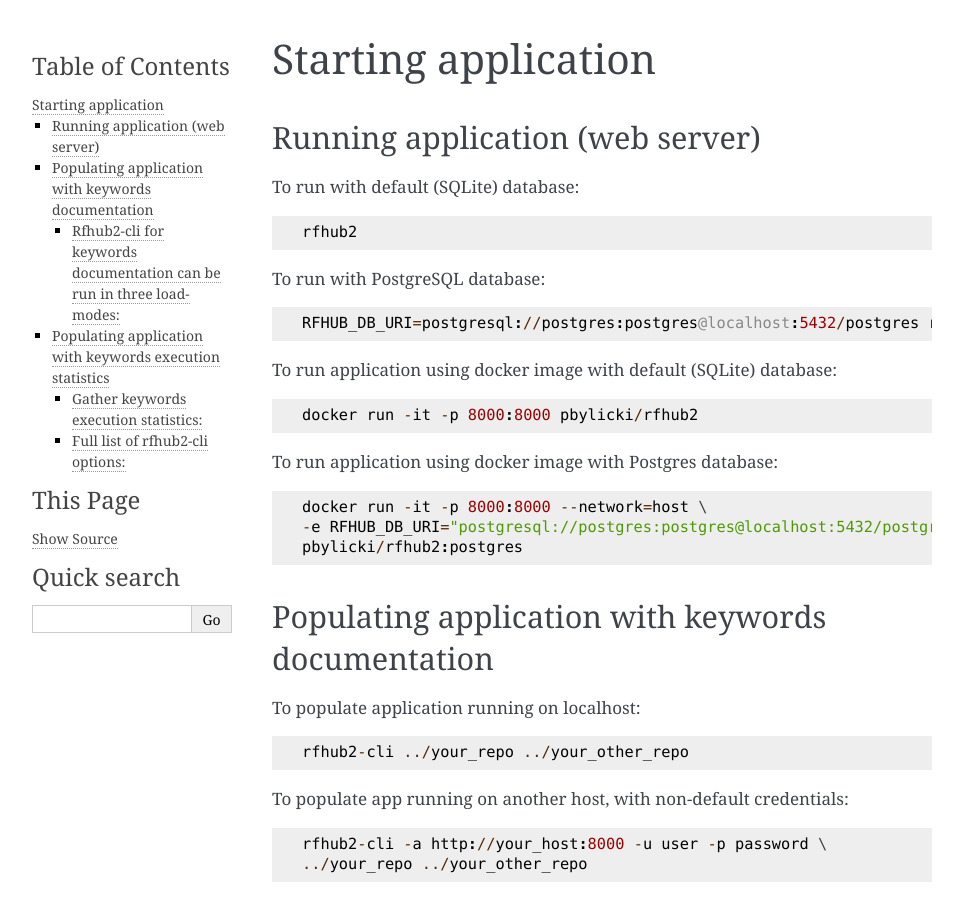
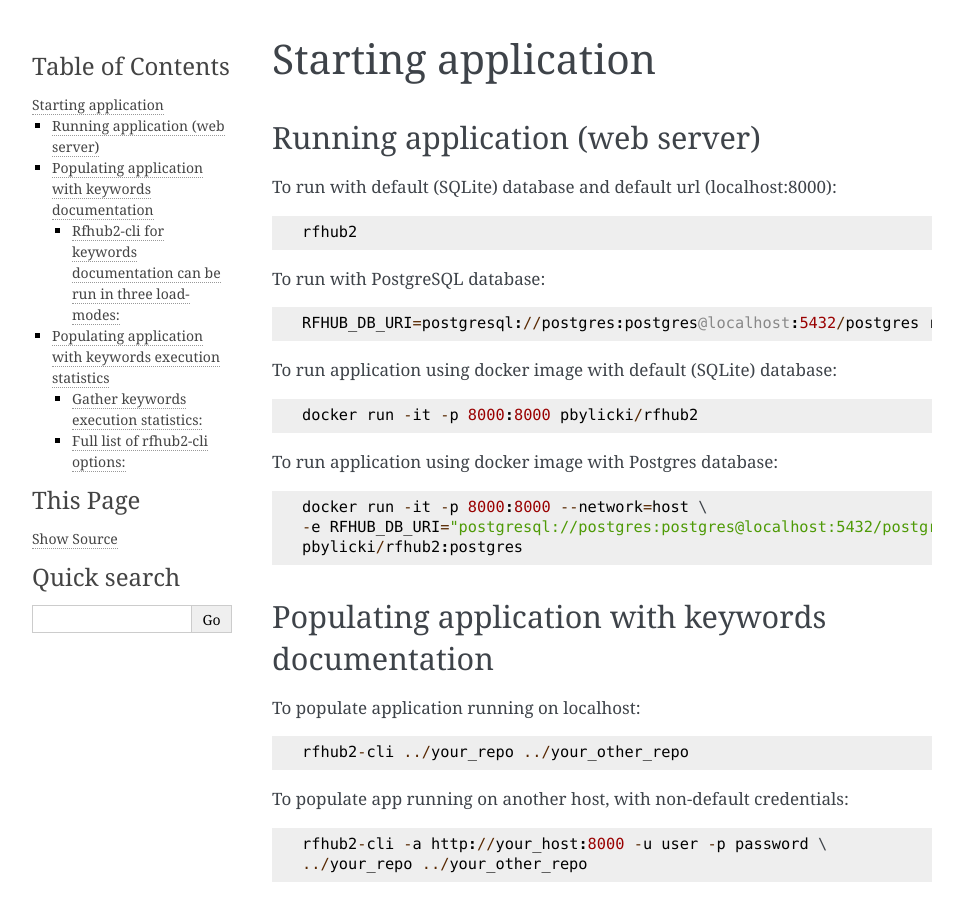
Before and after one commit to pbylicki/rfhub2, a Sphinx documentation site: the page built from docs/source/run.rst, in a window 1280 px wide and 900 px high. Shown: the whole window, without its empty margins (148-1111 px from the left). Built offline with Sphinx 7.4.7, drawn with Linux system fonts in a browser that asks for light colours.

Commit message:
Adding to docs localhost:8000 to header in run section

```diff
--- a/docs/source/run.rst
+++ b/docs/source/run.rst
@@ -4,7 +4,7 @@
 Running application (web server)
 ^^^^^^^^^^^^^^^^^^^^^^^^^^^^^^^^
 
-To run with default (SQLite) database:
+To run with default (SQLite) database and default url (localhost:8000):
 
 ::
 
```
